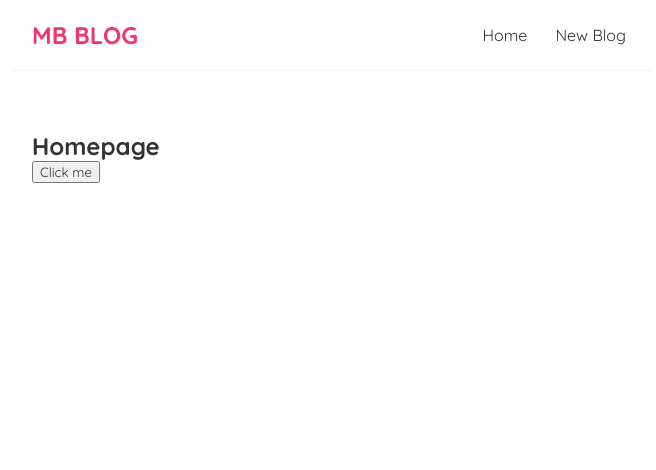
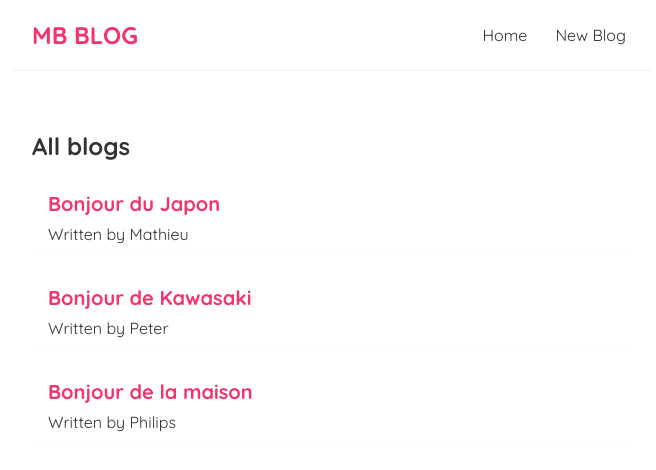
Before and after one commit to Mathieu-Belson/mb-blog, a React (Create React App) app: page / in a window 1280 px wide. Shown: the top 470 px of the page, without its empty margins (308-964 px from the left). Built offline with nearby package versions, Linux system fonts and the light colour scheme.

Commit message:
BlogList component created

```diff
--- /dev/null
+++ b/src/BlogList.js
@@ -0,0 +1,20 @@
+const BlogList = (props) => { // props object is passed to the component
+    //or const BlogList = ({blogs, title}) => {    // destructuring props object
+    const blogs = props.blogs;
+    const title = props.title;
+    console.log(props, blogs);
+
+    return (
+        <div className="blog-list">
+            <h2>{ title }</h2>
+            {blogs.map((blog) => (
+                <div className="blog-preview" key={ blog.id }> {/* each item in the array needs a unique key for react to keep track of it*/ }
+                    <h2>{ blog.title }</h2>
+                    <p>Written by { blog.author }</p>
+                </div>
+            ))}
+        </div>
+    );
+}
+
+export default BlogList;
--- a/src/Home.js
+++ b/src/Home.js
@@ -1,16 +1,16 @@
-import { useState } from 'react';
+import { useState } from 'react'; // this is a hook that allows us to use state in a functional component
+import BlogList from './BlogList';
+
 const Home = () => {
-    // let name = 'Mario';
-
-    const handleClick = () => {
-
-    }
+  const [blogs, setBlog] = useState([   //* useState is used because the blog preview will be interactive delete or modify options later
+    { title: 'Bonjour du Japon', body: 'yoyoyoyo...', author: 'Mathieu', id: 1 }, // id is unique
+    { title: 'Bonjour de Kawasaki', body: 'yoyoyoyo...', author: 'Peter', id: 2 },
+    { title: 'Bonjour de la maison', body: 'yoyoyoyo...', author: 'Philips', id: 3 }
+  ]);
 
     return (
         <div className="home">
-            <h2>Homepage</h2>
-            <p> { name }</p>
-            <button onClick={handleClick}>Click me</button>
+            <BlogList blogs={blogs} title="All blogs"/> {/* blogs is a prop that is passed to BlogList component. */}
         </div>
      );
 }
--- a/src/index.css
+++ b/src/index.css
@@ -33,3 +33,17 @@
   margin: 40px auto;
   padding: 20px;
 }
+.blog-preview {
+  padding: 10px 16px;
+  margin: 20px 0;
+  border-bottom: 1px solid #fafafa;
+}
+.blog-preview:hover {
+    box-shadow: 1px 3px 5px rgba(0,0,0,0.1);
+}
+
+.blog-preview h2 {
+    font-size:20px;
+    color: #f1356d;
+    margin-bottom: 8px;
+}
```
